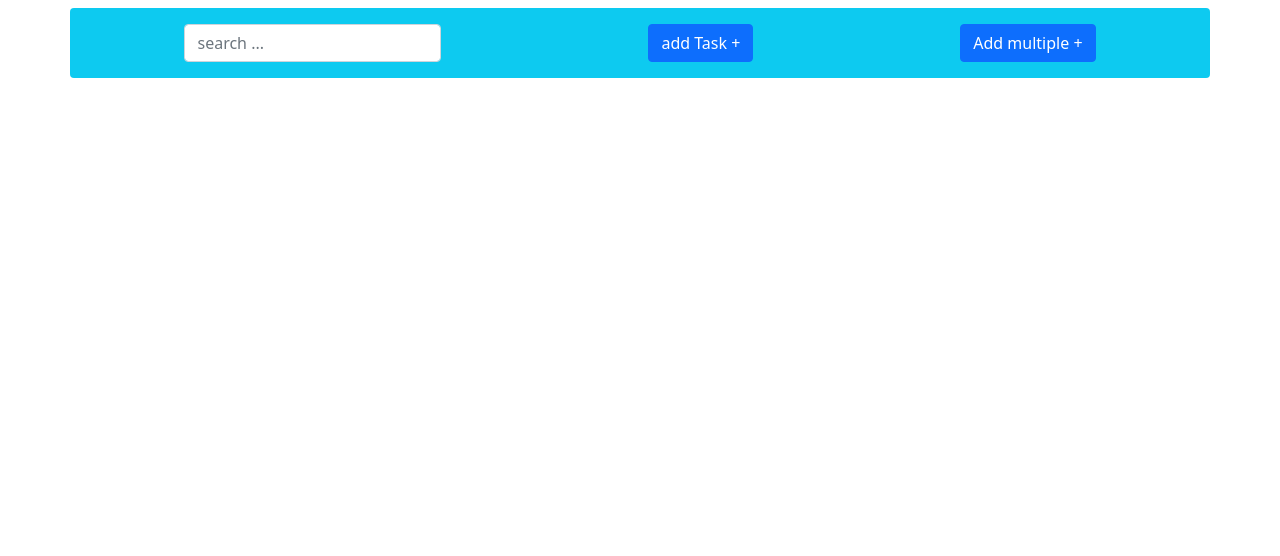
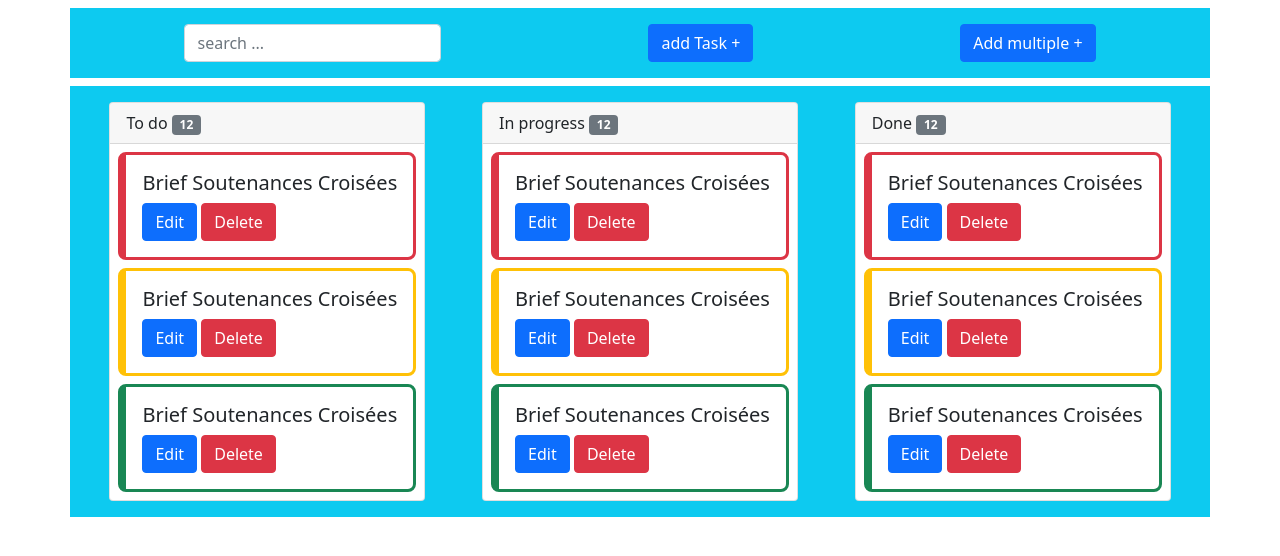
Before and after one commit to MohamedHanafiAlaoui/briefs5_To-Do_List, a plain HTML site: page index.html in a window 1280 px wide. Drawn offline with nearby package versions, Linux system fonts and the light colour scheme.

Commit message:
Create parti todo html bootstrap

```diff
--- /dev/null
+++ b/css/styles.css
@@ -0,0 +1,20 @@
+
+.leftr
+{
+    border-left: 8px solid  #dc3545 !important;
+    border-radius: 8px;
+}
+
+.leftj
+{
+    border-left: 8px solid #ffc107  !important;
+    border-radius: 8px;
+
+}
+
+.leftg
+{
+    border-left: 8px solid  #198754 !important;
+    border-radius: 8px;
+
+}
--- a/index.html
+++ b/index.html
@@ -1,27 +1,30 @@
 <!DOCTYPE html>
 <html lang="en">
+
 <head>
   <meta charset="UTF-8">
   <meta name="viewport" content="width=device-width, initial-scale=1.0">
-    <link rel="stylesheet" href="./test.css">
   <title>Document</title>
   <!-- bostrap -->
-<link href="https://cdn.jsdelivr.net/npm/bootstrap@5.0.2/dist/css/bootstrap.min.css" rel="stylesheet" integrity="sha384-EVSTQN3/azprG1Anm3QDgpJLIm9Nao0Yz1ztcQTwFspd3yD65VohhpuuCOmLASjC" crossorigin="anonymous">
+  <link href="https://cdn.jsdelivr.net/npm/bootstrap@5.0.2/dist/css/bootstrap.min.css" rel="stylesheet"
+    integrity="sha384-EVSTQN3/azprG1Anm3QDgpJLIm9Nao0Yz1ztcQTwFspd3yD65VohhpuuCOmLASjC" crossorigin="anonymous">
 
+  <link rel="stylesheet" href="./css/styles.css">
 
 </head>
-<body >
+
+<body>
   <!--create sction top html css bosstrabe ,tew bottom and input -->
-    <section class=" container mt-2 bg-info p-3 rounded">
+  <section class=" container mt-2 bg-info p-3 ">
     <div class="d-flex justify-content-around flex-wrap  " style="gap: 10px;">
-            <div >
+      <div>
         <input type="text" class="form-control " id="formGroupExampleInput" placeholder="search ...">
       </div>
       <div>
         <button type="button" class="btn btn-primary">add Task +</button>
 
       </div>
-            <div >
+      <div>
         <button type="button" class="btn btn-primary">Add multiple +</button>
 
       </div>
@@ -30,5 +33,78 @@
 
     </div>
   </section>
+
+  <section class=" container mt-2 bg-info p-3 ">
+    <div class="d-flex justify-content-around flex-wrap  " style="gap: 10px;">
+      <div class="card">
+        <div class="card-header" >
+          To do <span class="badge bg-secondary">12</span>
+        </div>
+        <div id="todo">
+
+        </div>
+
+      </div>
+      <div class="card">
+        <div class="card-header">
+          In progress <span class="badge bg-secondary">12</span>
+        </div>
+        <div>
+          <div class="card-body border border-3  border-danger  leftr m-2 ">
+            <h5 class="card-title">Brief Soutenances Croisées</h5>
+            <div>
+              <button type="button" class="btn btn-primary">Edit</button>
+              <button type="button" class="btn btn-danger">Delete</button>
+            </div>
+          </div>
+          <div class="card-body border border-3 border-warning leftj  m-2 ">
+            <h5 class="card-title">Brief Soutenances Croisées</h5>
+            <div>
+              <button type="button" class="btn btn-primary">Edit</button>
+              <button type="button" class="btn btn-danger">Delete</button>
+            </div>
+          </div>
+          <div class="card-body border border-3 border-success leftg m-2 ">
+            <h5 class="card-title">Brief Soutenances Croisées</h5>
+            <div>
+              <button type="button" class="btn btn-primary">Edit</button>
+              <button type="button" class="btn btn-danger">Delete</button>
+            </div>
+          </div>
+        </div>
+      </div>
+      <div class="card">
+        <div class="card-header">
+          Done <span class="badge bg-secondary">12</span>
+        </div>
+        <div>
+          <div class="card-body border border-3  border-danger  leftr m-2 ">
+            <h5 class="card-title">Brief Soutenances Croisées</h5>
+            <div>
+              <button type="button" class="btn btn-primary">Edit</button>
+              <button type="button" class="btn btn-danger">Delete</button>
+            </div>
+          </div>
+          <div class="card-body border border-3 border-warning leftj  m-2 ">
+            <h5 class="card-title">Brief Soutenances Croisées</h5>
+            <div>
+              <button type="button" class="btn btn-primary">Edit</button>
+              <button type="button" class="btn btn-danger">Delete</button>
+            </div>
+          </div>
+          <div class="card-body border border-3 border-success leftg m-2 ">
+            <h5 class="card-title">Brief Soutenances Croisées</h5>
+            <div>
+              <button type="button" class="btn btn-primary">Edit</button>
+              <button type="button" class="btn btn-danger">Delete</button>
+            </div>
+          </div>
+        </div>
+      </div>
+
+    </div>
+  </section>
+
 </body>
+  <script src="./js/index.js"></script>
 </html>
--- /dev/null
+++ b/js/index.js
@@ -0,0 +1,42 @@
+let todo = document.getElementById("todo")
+
+
+
+function ajoute() {
+
+
+}
+
+
+function afech() {
+
+        todo.innerHTML =
+        `
+                  <div class="card-body border border-3  border-danger  leftr m-2 ">
+            <h5 class="card-title">Brief Soutenances Croisées</h5>
+            <div>
+              <button type="button" class="btn btn-primary">Edit</button>
+              <button type="button" class="btn btn-danger">Delete</button>
+            </div>
+          </div>
+          <div class="card-body border border-3 border-warning leftj  m-2 ">
+            <h5 class="card-title">Brief Soutenances Croisées</h5>
+            <div>
+              <button type="button" class="btn btn-primary">Edit</button>
+              <button type="button" class="btn btn-danger">Delete</button>
+            </div>
+          </div>
+          <div class="card-body border border-3 border-success leftg m-2 ">
+            <h5 class="card-title">Brief Soutenances Croisées</h5>
+            <div>
+              <button type="button" class="btn btn-primary">Edit</button>
+              <button type="button" class="btn btn-danger">Delete</button>
+            </div>
+          </div>
+
+        `
+}
+
+
+
+afech()
```
Lines whose indentation alone changed are shown as unchanged.
